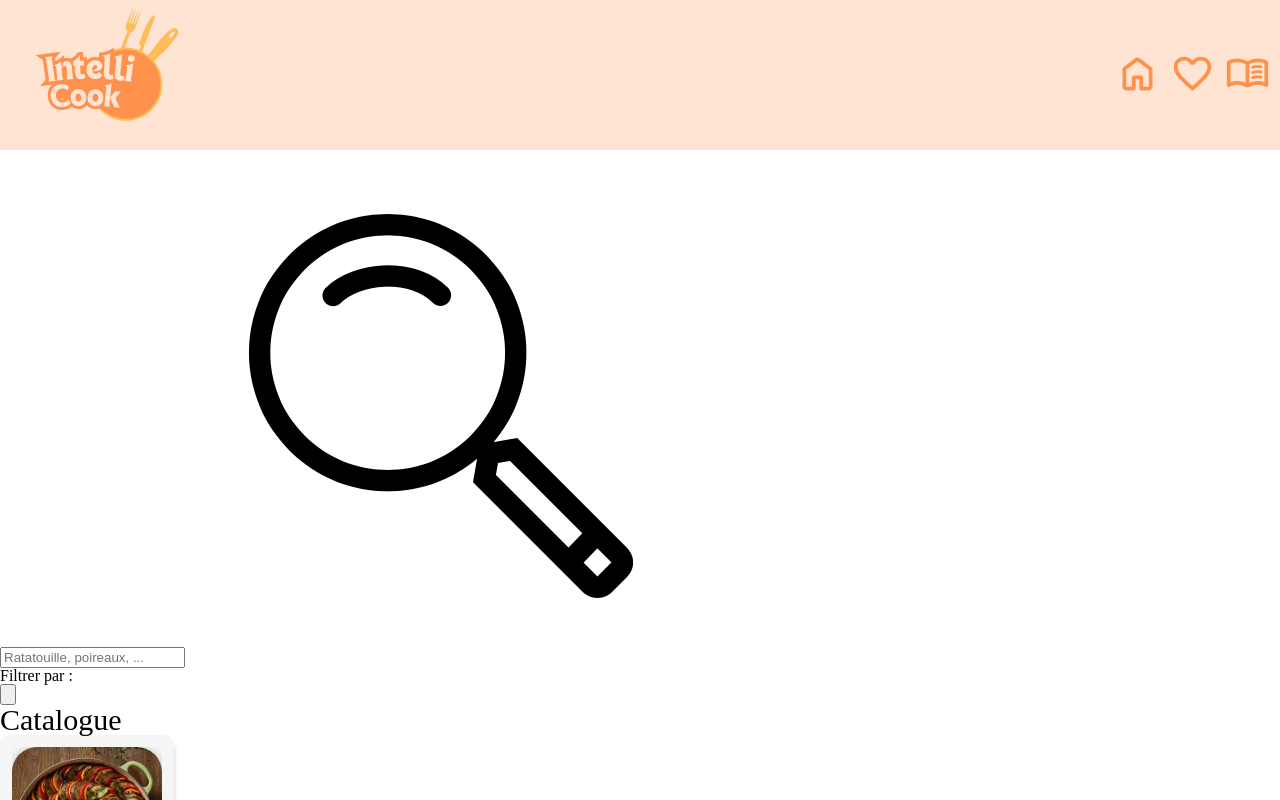
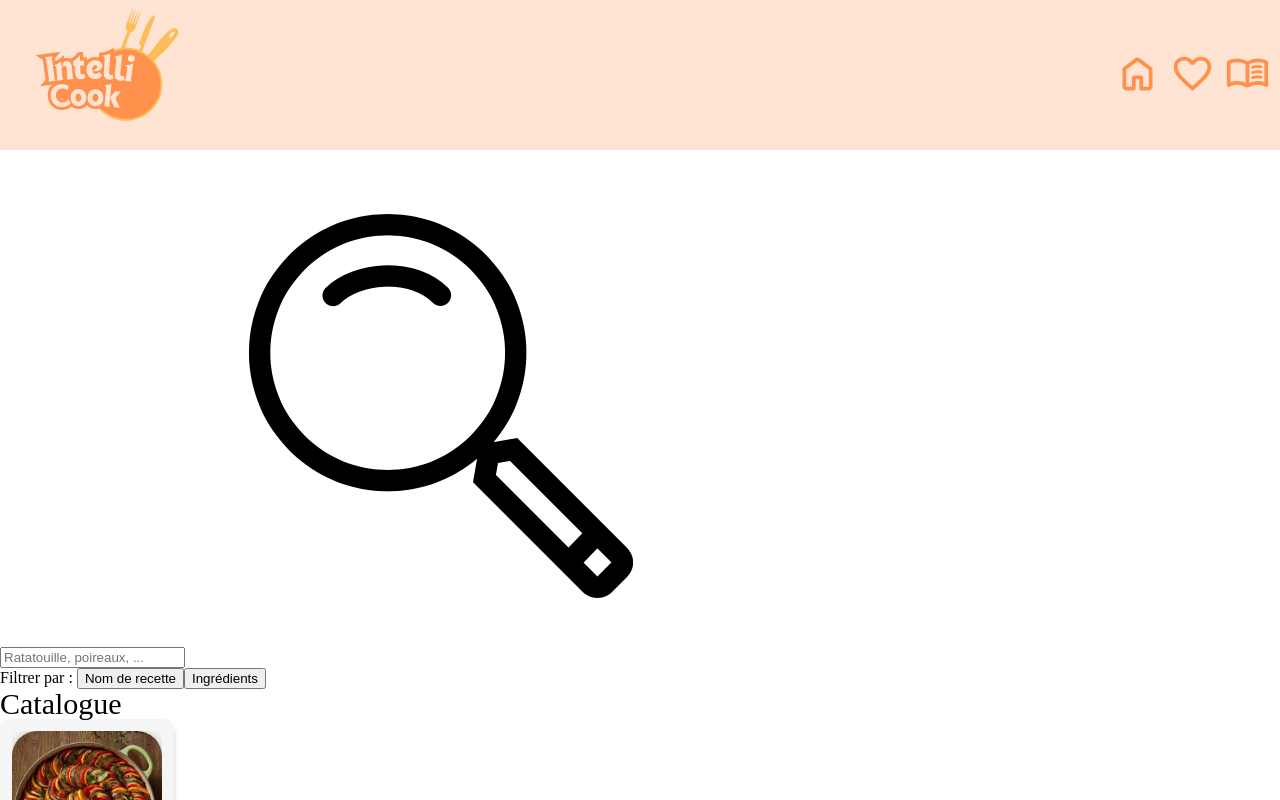
Before and after one commit to JuliePlagias/Brief-IntelliCook, a React (Create React App) app: page /catalogue in a window 1280 px wide. Shown: the top 800 px of the page. Built offline with nearby package versions, Linux system fonts and the light colour scheme; a web font is replaced by a local one.

Commit message:
feat: filter by ingredients or by recipe name functionality activated

```diff
--- a/src/component/Recipes.jsx
+++ b/src/component/Recipes.jsx
@@ -7,8 +7,8 @@ import RecipeCard from './RecipeCard'
  * @param {string} search
  */
 
-const Recipes = ({ search }) => {
-  const findRecipe = inputValue => {
+const Recipes = ({ search, typeOfSearch }) => {
+  const findRecipeByName = inputValue => {
     return recettes.recipes.filter(recipe =>
       recipe.name.toLowerCase().includes(inputValue.toLowerCase())
     )
@@ -18,7 +18,13 @@ const Recipes = ({ search }) => {
 
   return (
     <div className='recipes'>
-      {findRecipeByIngredient(search) &&
+      {typeOfSearch === 'name' && findRecipeByName(search) &&
+        findRecipeByName(search).map((recipe, i) => {
+          if (i < 12) {
+            return <RecipeCard key={recipe.id} recipe={recipe} />
+          }
+        })}
+      {typeOfSearch === 'ingredients' && findRecipeByIngredient(search) &&
         findRecipeByIngredient(search).map((recipe, i) => {
           if (i < 12) {
             return <RecipeCard key={recipe.id} recipe={recipe} />
--- a/src/component/SearchingPage.jsx
+++ b/src/component/SearchingPage.jsx
@@ -9,16 +9,19 @@ import Recipes from './Recipes'
  */
 const SearchingPage = ({ titlePage }) => {
   const [search, setSearch] = useState('')
+  const [typeOfSearch, setTypeOfSearch] = useState('name')
+
   const style =
     titlePage === 'Mes recettes favorites' ? 'searchingPage__favorites' : ''
 
   return (
     <>
       <SearchRecipe search={search} setSearch={setSearch} />
-      <p>Filtrer par : </p>
-      <input type="button" value="" />
+      <span>Filtrer par : </span>
+      <input type="button" value="Nom de recette" onClick={() => setTypeOfSearch('name')} className={`filterButton ${typeOfSearch === 'name' ? 'filterButton--active' : ''}`} />
+      <input type="button" value="Ingrédients" onClick={() => setTypeOfSearch('ingredients')}  className={`filterButton ${typeOfSearch === 'ingredients' ? 'filterButton--active' : ''}`} />
       <h1 className={`searchingPage__title ${style}`}>{titlePage}</h1>
-      <Recipes search={search} />
+      <Recipes search={search} typeOfSearch={typeOfSearch} />
     </>
   )
 }
```
